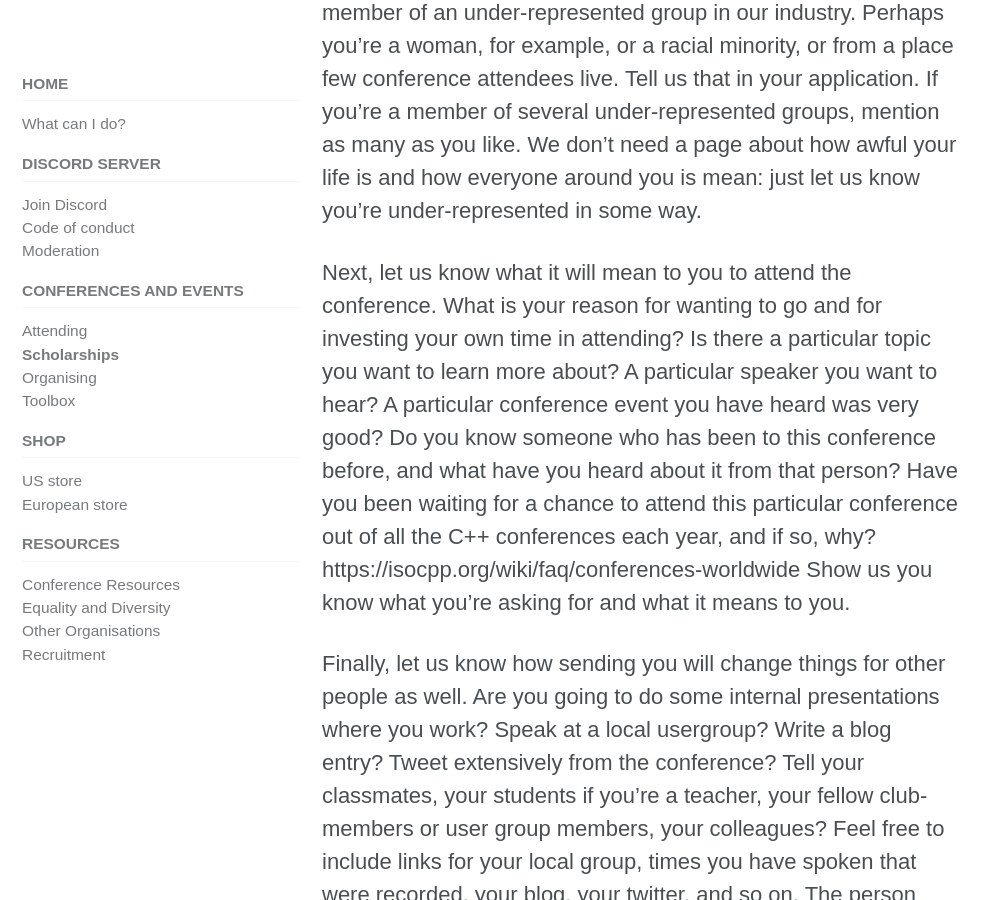
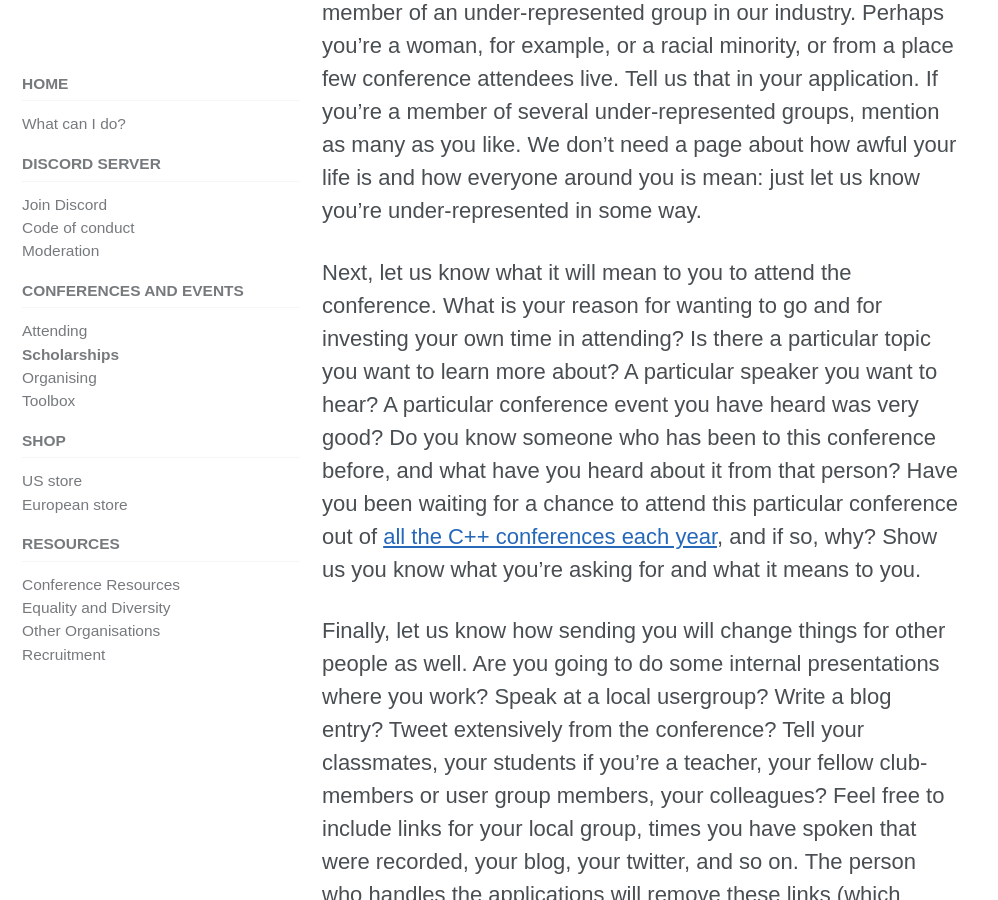
Before and after one commit to include-cpp/include-cpp.github.io, a Jekyll site: the page built from conferences/scholarships.md, in a window 1280 px wide and 900 px high, scrolled down 3044 px. Shown: the whole window, without its empty margins (0-998 px from the left). Built offline with Jekyll 4.4.1, drawn with Linux system fonts in a browser that asks for light colours; cached includes are drawn as plain includes; nearby versions of some CDN libraries.

Commit message:
Fix stray hyperlink

```diff
--- a/conferences/scholarships.md
+++ b/conferences/scholarships.md
@@ -44,7 +44,7 @@ We don’t want to ask rigid questions like “What is your gender? What is your
 
 When you’re applying, start by asking yourself if you are a member of an under-represented group in our industry. Perhaps you’re a woman, for example, or a racial minority, or from a place few conference attendees live. Tell us that in your application. If you’re a member of several under-represented groups, mention as many as you like. We don’t need a page about how awful your life is and how everyone around you is mean: just let us know you’re under-represented in some way.
 
-Next, let us know what it will mean to you to attend the conference. What is your reason for wanting to go and for investing your own time in attending? Is there a particular topic you want to learn more about? A particular speaker you want to hear? A particular conference event you have heard was very good? Do you know someone who has been to this conference before, and what have you heard about it from that person? Have you been waiting for a chance to attend this particular conference out of all the C++ conferences each year, and if so, why? https://isocpp.org/wiki/faq/conferences-worldwide  Show us you know what you’re asking for and what it means to you.
+Next, let us know what it will mean to you to attend the conference. What is your reason for wanting to go and for investing your own time in attending? Is there a particular topic you want to learn more about? A particular speaker you want to hear? A particular conference event you have heard was very good? Do you know someone who has been to this conference before, and what have you heard about it from that person? Have you been waiting for a chance to attend this particular conference out of [all the C++ conferences each year](https://isocpp.org/wiki/faq/conferences-worldwide), and if so, why? Show us you know what you’re asking for and what it means to you.
 
 Finally, let us know how sending you will change things for other people as well. Are you going to do some internal presentations where you work? Speak at a local usergroup? Write a blog entry? Tweet extensively from the conference? Tell your classmates, your students if you’re a teacher, your fellow club-members or user group members, your colleagues? Feel free to include links for your local group, times you have spoken that were recorded, your blog, your twitter, and so on. The person who handles the applications will remove these links (which could identify you) but can use them to confirm that you do blog, speak, tweet or in some other way share what you learn about C++ already, and to confirm things like “I have 1000 followers on Twitter” or “I lead a usergroup that meets every month”.
 
```
